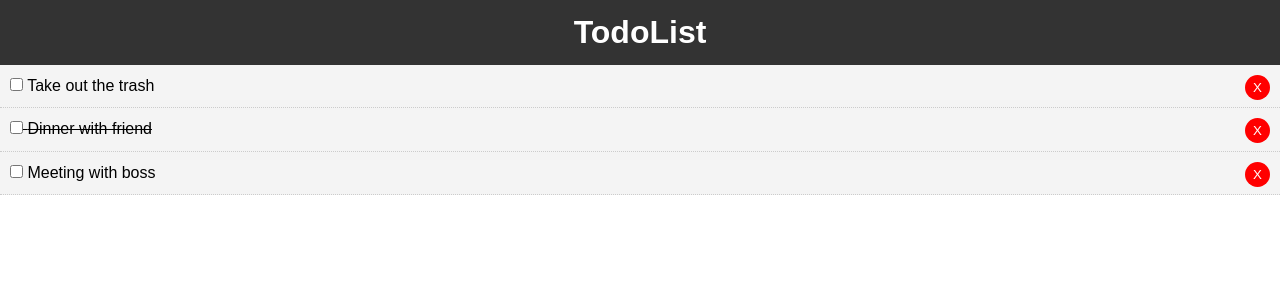
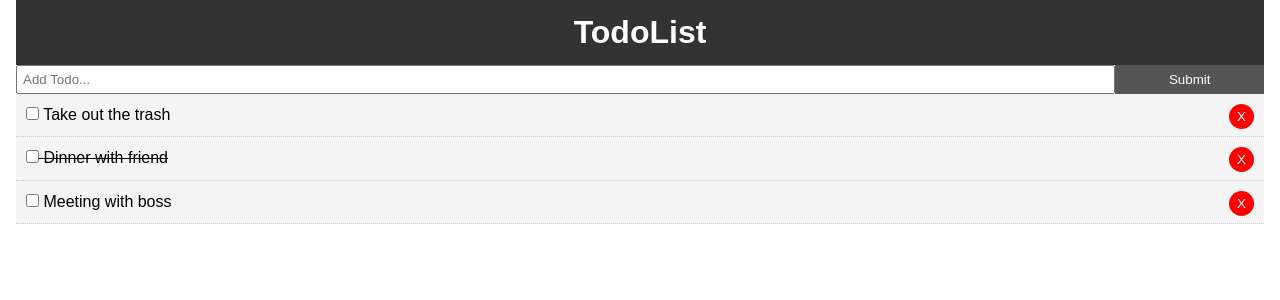
Before and after one commit to ivettevaldez/JSProjects, a React (Create React App) app in the folder React/CrashCourse/crash_todo/: page / in a window 1280 px wide. Shown: the top 300 px of the page. Built offline with nearby package versions, Linux system fonts and the light colour scheme; the HTML template or start-up script is replaced by a standard one.

Commit message:
ReactCrashCourse: Add TODO items.

```diff
--- a/React/CrashCourse/crash_todo/package.json
+++ b/React/CrashCourse/crash_todo/package.json
@@ -5,7 +5,8 @@
   "dependencies": {
     "react": "^16.7.0",
     "react-dom": "^16.7.0",
-    "react-scripts": "2.1.3"
+    "react-scripts": "2.1.3",
+    "uuid": "^3.3.2"
   },
   "scripts": {
     "start": "react-scripts start",
--- a/React/CrashCourse/crash_todo/src/App.css
+++ b/React/CrashCourse/crash_todo/src/App.css
@@ -13,3 +13,20 @@
   color: #333;
   text-decoration: none;
 }
+
+.container {
+  padding: 0 1rem;
+}
+
+.btn {
+  display: inline-block;
+  border: none;
+  background: #555;
+  color: #fff;
+  padding: 7px 20px;
+  cursor: pointer;
+}
+
+.btn:hover {
+  background: #666;
+}
--- a/React/CrashCourse/crash_todo/src/App.js
+++ b/React/CrashCourse/crash_todo/src/App.js
@@ -1,6 +1,8 @@
 import React, { Component } from 'react';
 import Header from './components/layout/Header';
 import Todos from './components/Todos';
+import AddTodo from './components/AddTodo';
+import uuid from 'uuid';
 
 import './App.css';
 
@@ -8,17 +10,17 @@
   state = {
     todos: [
       {
-        id: 1,
+        id: uuid.v4(),
         title: 'Take out the trash',
         completed: false
       },
       {
-        id: 2,
+        id: uuid.v4(),
         title: 'Dinner with friend',
         completed: true
       },
       {
-        id: 3,
+        id: uuid.v4(),
         title: 'Meeting with boss',
         completed: false
       }
@@ -40,11 +42,24 @@
     this.setState({ todos: [...this.state.todos.filter(todo => todo.id !== id)] });
   }
 
+  // Add Todo
+  addTodo = (title) => {
+    const newTodo = {
+      id: uuid.v4(),
+      title,
+      completed: false
+    }
+    this.setState({ todos: [...this.state.todos, newTodo] });
+  }
+
   render() {
     return (
       <div className="App">
-        <Header />
-        <Todos todos={this.state.todos} toggleCompleted={this.toggleCompleted} deleteTodo={this.deleteTodo} />
+        <div className="container">
+          <Header />
+          <AddTodo addTodo={this.addTodo} />
+          <Todos todos={this.state.todos} toggleCompleted={this.toggleCompleted} deleteTodo={this.deleteTodo} />
+        </div>
       </div>
     );
   }
--- /dev/null
+++ b/React/CrashCourse/crash_todo/src/components/AddTodo.js
@@ -0,0 +1,36 @@
+import React, { Component } from 'react'
+
+export default class AddTodo extends Component {
+  state = {
+    title: ''
+  }
+
+  onSubmit = (e) => {
+    e.preventDefault();
+    this.props.addTodo(this.state.title);
+    this.setState({ title: '' });
+  }
+
+  onChange = (e) => this.setState({ [e.target.name]: e.target.value });
+
+  render() {
+    return (
+      <form onSubmit={this.onSubmit} style={{ display: 'flex' }}>
+        <input
+          type="text"
+          name="title"
+          style={{ flex: '10', padding: '5px' }}
+          placeholder="Add Todo..."
+          value={this.state.title}
+          onChange={this.onChange}
+        />
+        <input
+          type="submit"
+          value="Submit"
+          className="btn"
+          style={{ flex: '1' }}
+        />
+      </form>
+    )
+  }
+}
```
